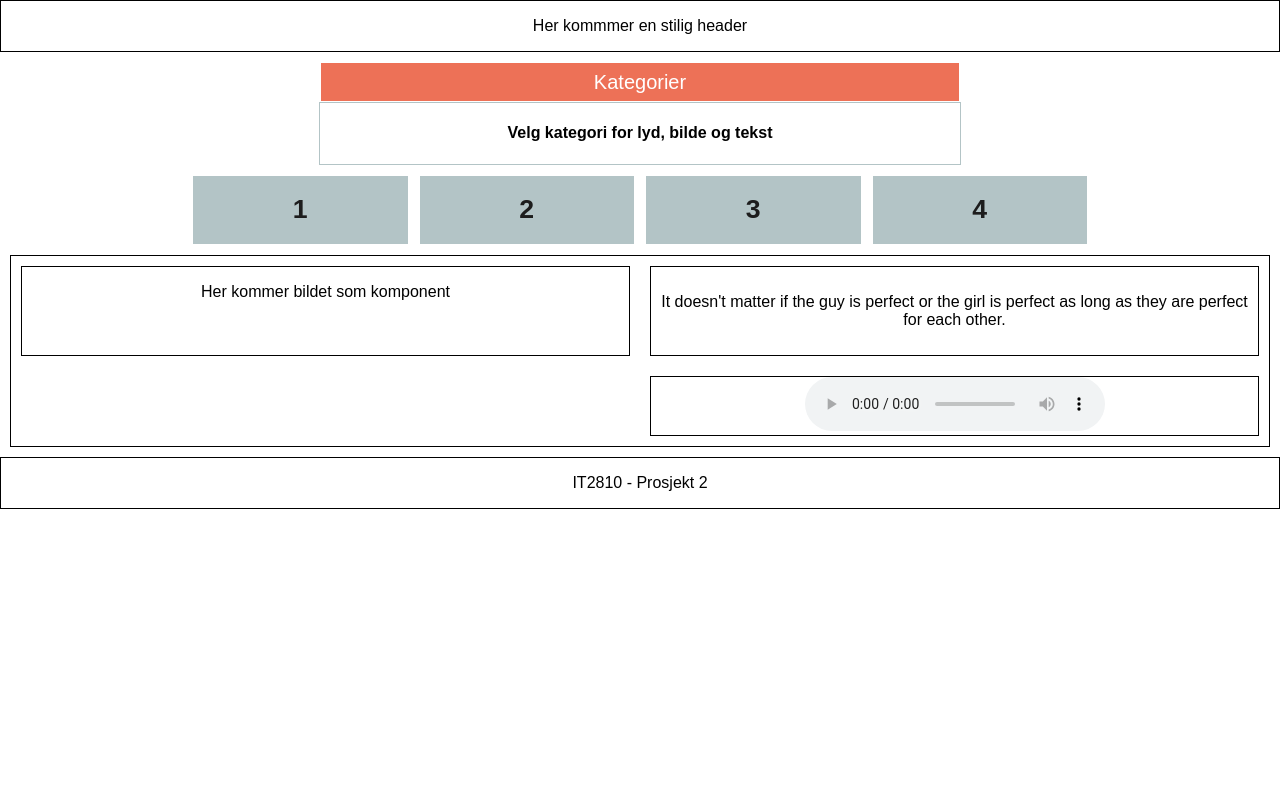
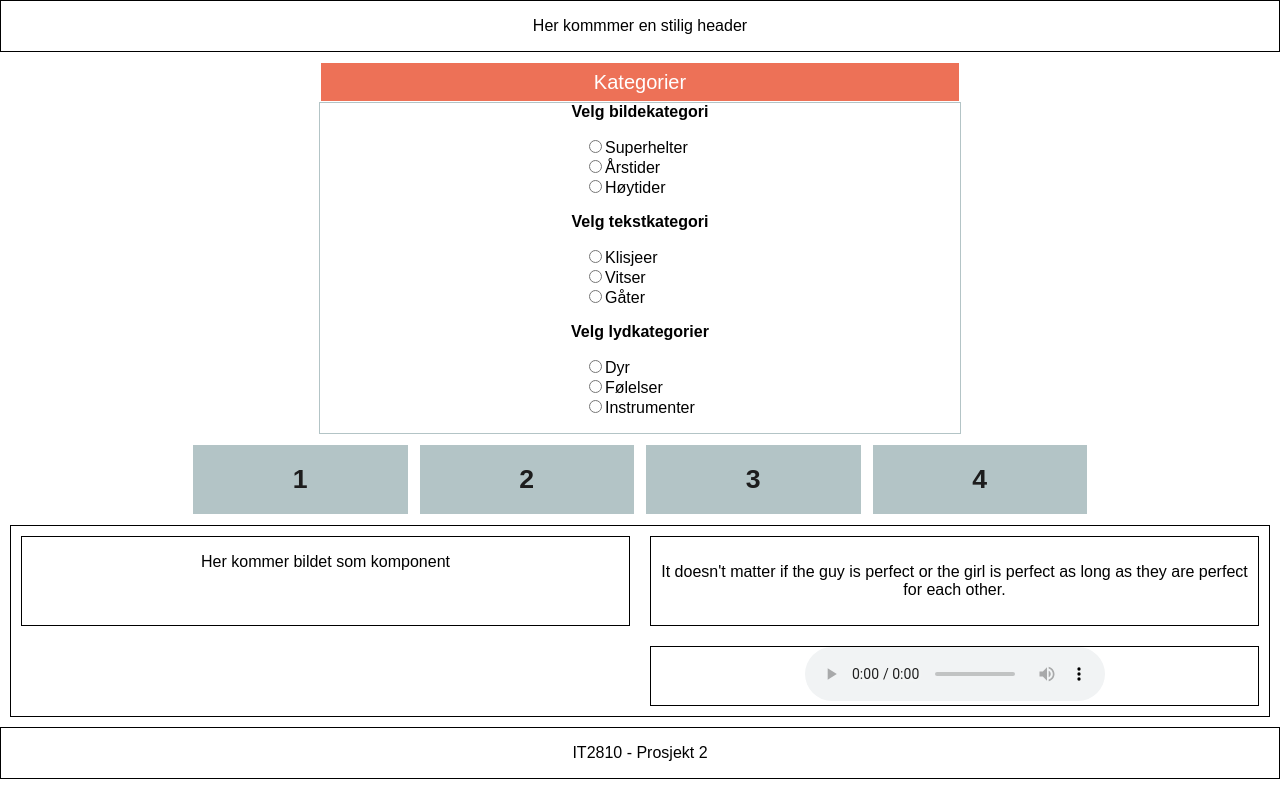
Before and after one commit to IT2810/it2810-webutvikling-h18-prosjekt-2-gruppe--23, a React (Create React App) app in the folder pro2/: page / in a window 1280 px wide. Both pictures are taken after a click on the button "Kategorier". Built offline with nearby package versions, Linux system fonts and the light colour scheme.

Commit message:
Laget radiobuttons som registrerer hvilken kategori som velges for lyd, bilde og tekst #13

```diff
--- a/pro2/src/components/CategoryMenu/CategoryContent.js
+++ b/pro2/src/components/CategoryMenu/CategoryContent.js
@@ -1,12 +1,18 @@
 import React, {Component} from 'react';
 import './CategoryMenu.css';
+import CategoryPicker from './CategoryPicker';
 
 class CategoryContent extends Component {
 
     render() {
         return (
         <div className="categoryContent">
-            <h4> Velg kategori for lyd, bilde og tekst</h4>
+            <b>Velg bildekategori</b>
+            <CategoryPicker id="picture" cat1 = "superheroes" name1="Superhelter" cat2= "seasons" name2="Årstider" cat3 = "holidays" name3="Høytider"></CategoryPicker>
+            <b>Velg tekstkategori</b>
+            <CategoryPicker id="text" cat1 = "cliches" name1="Klisjeer" cat2="jokes" name2="Vitser" cat3="riddles" name3="Gåter"></CategoryPicker>
+            <b> Velg lydkategorier</b>
+            <CategoryPicker id="sound" cat1="animals" name1="Dyr" cat2="feelings" name2="Følelser" cat3="instruments" name3="Instrumenter"></CategoryPicker>
         </div>
         )
     }
--- a/pro2/src/components/CategoryMenu/CategoryMenu.css
+++ b/pro2/src/components/CategoryMenu/CategoryMenu.css
@@ -16,3 +16,13 @@
     border-color: #B3C4C6;
     margin: auto;
 }
+
+li {
+    list-style-type: none;
+}
+
+.radioHolder {
+    text-align: left;
+    width: 30%;
+    margin: auto;
+}
--- a/pro2/src/components/CategoryMenu/CategoryMenu.js
+++ b/pro2/src/components/CategoryMenu/CategoryMenu.js
@@ -3,6 +3,9 @@ import CategoryContent from './CategoryContent';
 import './CategoryMenu.css';
 
 class CategoryMenu extends Component {
+
+    //Source: https://www.youtube.com/watch?v=Mo2_UPkZjJU
+
     constructor(props){
         super();
 
--- /dev/null
+++ b/pro2/src/components/CategoryMenu/CategoryPicker.js
@@ -0,0 +1,82 @@
+import React, {Component} from 'react';
+import './CategoryMenu.css';
+
+class CategoryPicker extends Component {
+
+   //Source: https://magnusbenoni.com/radio-buttons-react/
+    constructor() {
+       super();
+
+        this.state = {
+           category : '',
+        };
+
+
+        this.handleChange = this.handleChange.bind(this);
+
+   }
+
+   handleChange(event) {
+       this.setState({
+           category : event.target.value
+       });
+   }
+
+
+   render () {
+        console.log(this.props.id + "," + this.state.category);
+       return (
+           <div className="radioHolder">
+               <form onSubmit={this.handleSubmit}>
+                    <ul>
+
+                        <li>
+                            <label>
+                                <input
+                                className="radioButtons"
+                                type="radio"
+                                value={this.props.cat1}
+                                checked={this.state.category === this.props.cat1}
+                                onChange={this.handleChange}
+                                />
+                                {this.props.name1}
+                            </label>
+                        </li>
+
+                        <li>
+                            <label>
+                                <input
+                                className="radioButtons"
+                                type="radio"
+                                value={this.props.cat2}
+                                checked={this.state.category === this.props.cat2}
+                                onChange={this.handleChange}
+                                />
+                                {this.props.name2}
+                            </label>
+                        </li>
+
+                        <li>
+                            <label>
+                                <input
+                                className="radioButtons"
+                                type="radio"
+                                value= {this.props.cat3}
+                                checked={this.state.category === this.props.cat3}
+                                onChange={this.handleChange}
+                                />
+                                {this.props.name3}
+                            </label>
+                        </li>
+
+                    </ul>
+
+                </form>
+            </div>
+
+       )
+
+   }
+}
+
+export default CategoryPicker;
```
